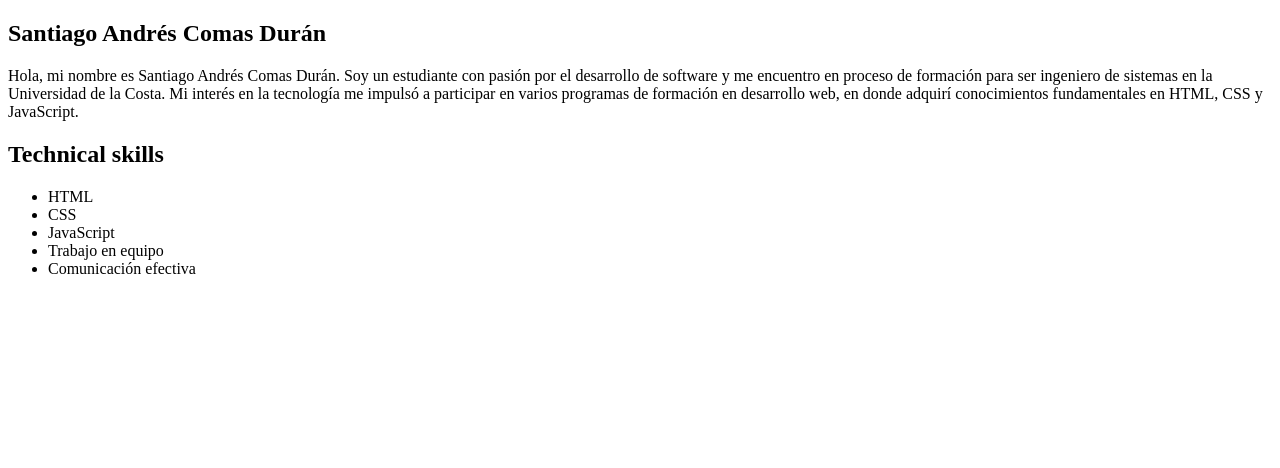
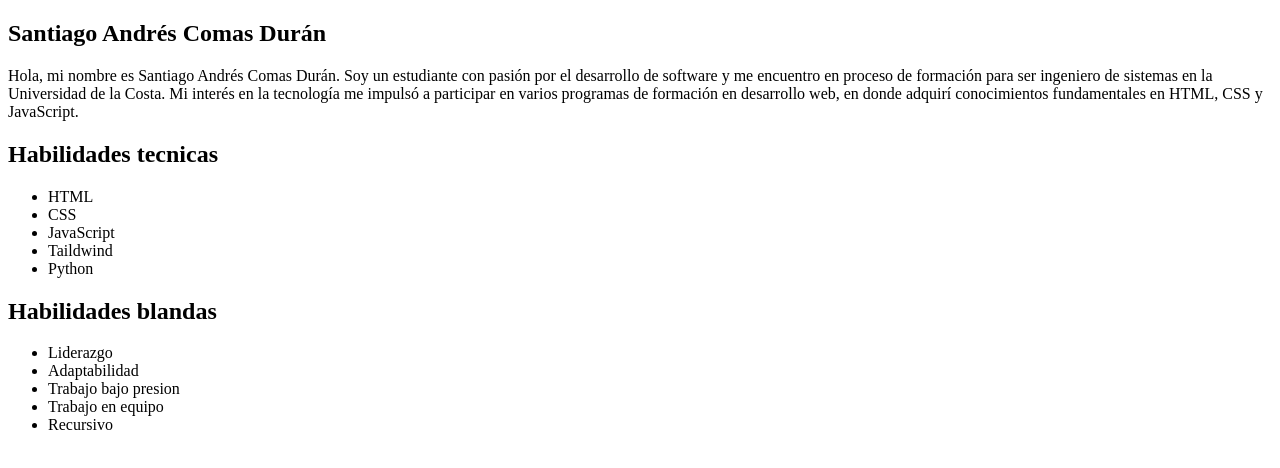
Before and after one commit to SantiagoComas07/rubrica_portafolio, a plain HTML site: page index.html in a window 1280 px wide. Drawn offline with Linux system fonts and the light colour scheme.

Commit message:
Soft skills

```diff
--- a/index.html
+++ b/index.html
@@ -25,13 +25,23 @@
         <!-- Skills  -->
         <section>
             <article>
-                <h2>Technical skills</h2>
+                <h2>Habilidades tecnicas</h2>
                 <ul>
                     <li>HTML</li>
                     <li>CSS</li>
                     <li>JavaScript</li>
+                    <li>Taildwind</li>
+                    <li>Python</li>
+                </ul>
+            </article>
+            <article>
+                <h2>Habilidades blandas</h2>
+                <ul>
+                    <li>Liderazgo</li>
+                    <li>Adaptabilidad</li>
+                    <li>Trabajo bajo presion</li>
                     <li>Trabajo en equipo</li>
-                    <li>Comunicación efectiva</li>
+                    <li>Recursivo</li>
                 </ul>
             </article>
 
```
